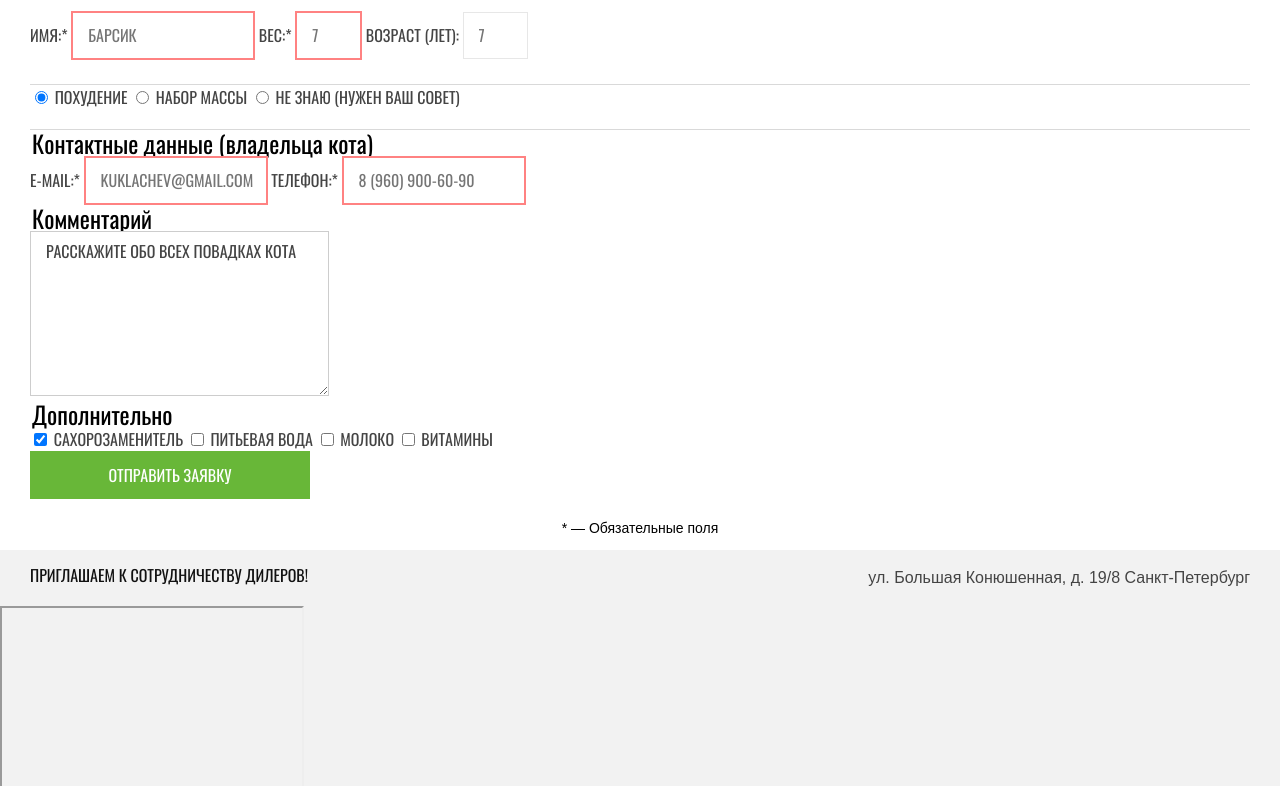
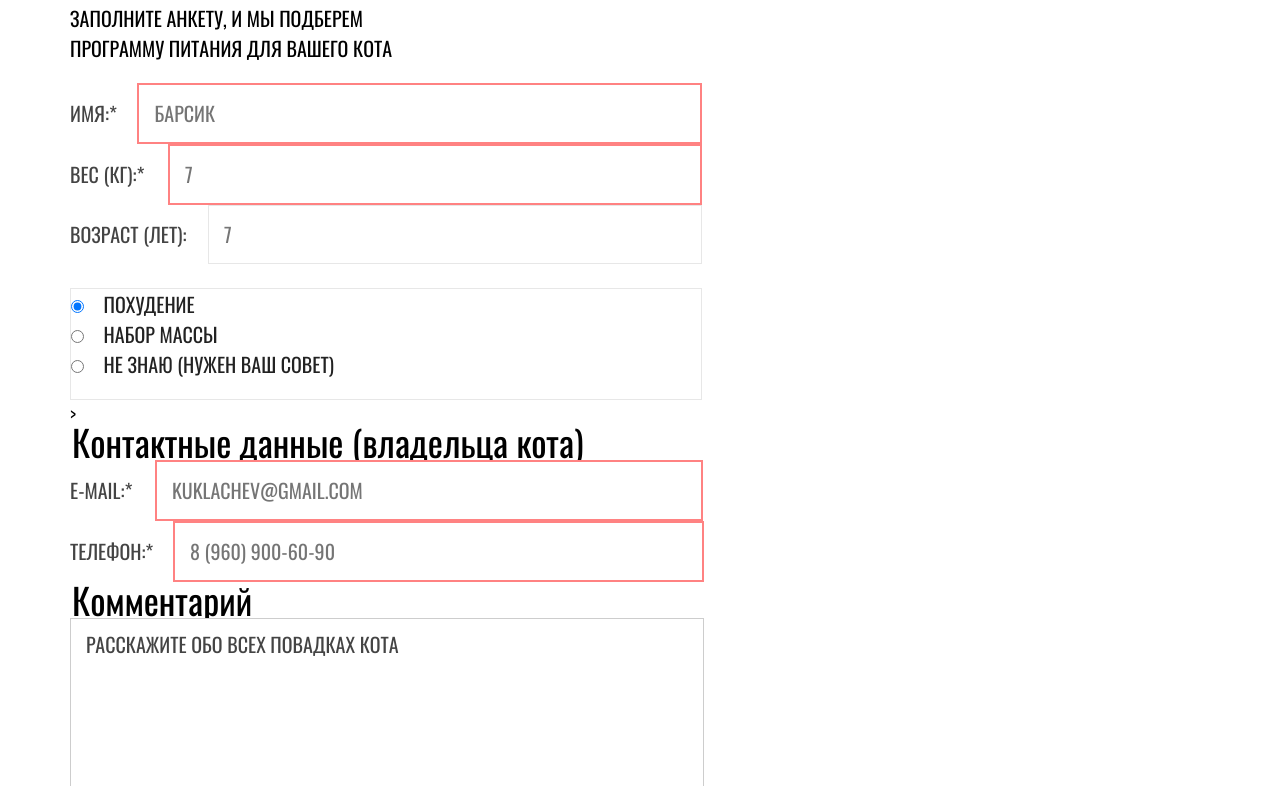
Before and after one commit to maximilian-marshak/253205-cat-energy-21, a website: page source/form.html in a window 1280 px wide. Shown: the part 165-951 px from the top of the page. Drawn offline with nearby package versions, Linux system fonts and the light colour scheme; files that its build step writes are made by us from their sources.

Commit message:
Сетка страницы формы

```diff
--- a/source/form.html
+++ b/source/form.html
@@ -51,6 +51,7 @@
       <!--form title-->
 
       <section class="form-page wrapper">
+        <div class="form-wrapper">
           <h1 class="form-page__title title">
             Подбор программы
           </h1>
@@ -61,61 +62,63 @@
           <!--form-->
 
           <form action="https://echo.htmlacademy.ru" class="form-page__form" method="GET">
-
+            <div class="form-common-wrapper">
               <!--form common fields-->
 
               <fieldset class="form-page__common">
                 <label class="form-page__label" for="name">
                   Имя:*
-              <input class="form-page__input" type="text" name="name" id="name" required placeholder="Барсик">
+                  <input class="form-page__input form-page__input--name" type="text" name="name" id="name" required placeholder="Барсик">
                 </label>
                 <label class="form-page__label" for="weight">
-              Вес:*
-              <input class="form-page__input" type="number" name="weight" id="weight" min="0" max="60" required placeholder="7">
+                  Вес (кг):*
+                  <input class="form-page__input form-page__input--weight" type="number" name="weight" id="weight" min="0" max="60" required placeholder="7">
                 </label>
                 <label class="form-page__label" for="age">
                   Возраст (лет):
-              <input class="form-page__input" type="number" name="age" id="age" min="0" max="20" placeholder="7">
+                  <input class="form-page__input form-page__input--age" type="number" name="age" id="age" min="0" max="20" placeholder="7">
                 </label>
               </fieldset>
 
               <!--form preferences fields-->
 
               <fieldset class="form-page__preferences">
-            <label class="form-page__label" for="weightLoss">
-              <input class="form-page__input" type="radio" name="preference" id="weightLoss" value="Weight_loss" checked>
+                <label class="form-page__label form-page__label--radio" for="weightLoss">
+                  <input class="form-page__input form-page__input--radio" type="radio" name="preference" id="weightLoss" value="Weight_loss" checked>
                   Похудение
                 </label>
-            <label class="form-page__label" for="weightGain">
-              <input class="form-page__input" type="radio" name="preference" id="weightGain" value="Weight_gain">
+                <label class="form-page__label form-page__label--radio" for="weightGain">
+                  <input class="form-page__input form-page__input--radio" type="radio" name="preference" id="weightGain" value="Weight_gain">
                   Набор массы
                 </label>
-            <label class="form-page__label" for="needAdvice">
-              <input class="form-page__input" type="radio" name="preference" id="needAdvice" value="Advice">
+                <label class="form-page__label form-page__label--radio" for="needAdvice">
+                  <input class="form-page__input form-page__input--radio" type="radio" name="preference" id="needAdvice" value="Advice">
                   Не знаю (Нужен ваш совет)
                 </label>
               </fieldset>
 
+            </div>>
+
             <!--form contact fields-->
 
             <fieldset class="form-page__contact">
-            <legend class="form-page__contact-title">
+              <legend class="form-page__contact-title form-page__legend">
                 Контактные данные (владельца кота)
               </legend>
-            <label class="form-page__label" for="contactEmail">
+              <label class="form-page__label form-page__label--contact" for="contactEmail">
                 E-mail:*
-              <input class="form-page__input" type="email" name="contact" id="contactEmail" required placeholder="kuklachev@gmail.com">
+                <input class="form-page__input form-page__input--email" type="email" name="contact" id="contactEmail" required placeholder="kuklachev@gmail.com">
               </label>
-            <label class="form-page__label" for="contactTel">
+              <label class="form-page__label form-page__label--contact" for="contactTel">
                 Телефон:*
-              <input class="form-page__input" type="tel" name="contact" id="contactTel" required placeholder="8 (960) 900-60-90" pattern="[\+]\d{1}\s[\(]\d{3}[\)]\s\d{3}[\-]\d{2}[\-]\d{2}" minlength="18" maxlength="18">
+                <input class="form-page__input form-page__input--tel" type="tel" name="contact" id="contactTel" required placeholder="8 (960) 900-60-90" pattern="[\+]\d{1}\s[\(]\d{3}[\)]\s\d{3}[\-]\d{2}[\-]\d{2}" minlength="18" maxlength="18">
               </label>
             </fieldset>
 
             <!--form text field-->
 
             <fieldset class="form-page__comment">
-            <legend class="form-page__comment-title">
+              <legend class="form-page__comment-title form-page__legend">
                 Комментарий
               </legend>
               <textarea class="form-page__textarea" name="comment">Расскажите обо всех повадках кота
@@ -125,22 +128,22 @@
             <!--form additional fields-->
 
             <fieldset class="form-page__additional">
-            <legend class="form-page__additional-title">
+              <legend class="form-page__additional-title form-page__legend">
                 Дополнительно
               </legend>
-            <label class="form-page__label" for="sugarSubstitute">
+              <label class="form-page__label form-page__label--checkbox" for="sugarSubstitute">
                 <input class="form-page__input" type="checkbox" name="additional" id="sugarSubstitute" value="Sugar_substitute" checked>
                 Сахорозаменитель
               </label>
-            <label class="form-page__label" for="drinkingWater">
+              <label class="form-page__label form-page__label--checkbox" for="drinkingWater">
                 <input class="form-page__input" type="checkbox" name="additional" id="drinkingWater" value="Drinking_water">
                 Питьевая вода
               </label>
-            <label class="form-page__label" for="milk">
+              <label class="form-page__label form-page__label--checkbox" for="milk">
                 <input class="form-page__input" type="checkbox" name="additional" id="milk" value="Milk">
                 Молоко
               </label>
-            <label class="form-page__label" for="vitamins">
+              <label class="form-page__label form-page__label--checkbox" for="vitamins">
                 <input class="form-page__input" type="checkbox" name="additional" id="vitamins" value="Vitamins">
                 Витамины
               </label>
@@ -153,6 +156,7 @@
               * — Обязательные поля
             </p>
           </form>
+        </div>
       </section>
 
       <!--main map block-->
@@ -170,7 +174,7 @@
           </div>
         </div>
         <div class="map__map">
-          <iframe src="https://yandex.by/map-widget/v1/-/CCUEbHCx0A" height="362" allowfullscreen="" style="position:relative;">
+          <iframe src="https://yandex.by/map-widget/v1/-/CCUEbHCx0A" width="100%" height="362" allowfullscreen="" style="position:relative;">
           </iframe>
         </div>
       </section>
--- a/source/less/form/form-page.less
+++ b/source/less/form/form-page.less
@@ -1,3 +1,43 @@
+.form-wrapper {
+  @media (min-width: @tablet-width) {
+    padding-left: 40px;
+  }
+
+  @media (min-width: @desktop-width) {
+    padding-left: 0;
+  }
+}
+
+.form-page__title {
+  line-height: 36px;
+  margin-top: 0;
+  margin-bottom: 37px;
+
+  @media (min-width: @tablet-width) {
+    line-height: 60px;
+  }
+}
+
+.form-page__description {
+  font-family: @font-family-origin;
+  font-weight: 400;
+  font-size: 14px;
+  line-height: 18px;
+  text-transform: uppercase;
+
+  @media (min-width: @tablet-width) {
+    max-width: 323px;
+    font-size: 20px;
+    line-height: 30px;
+  }
+}
+
+.form-common-wrapper {
+  @media (min-width: @desktop-width) {
+    display: flex;
+  }
+}
+
 .form-page__common,
 .form-page__preferences,
 .form-page__contact,
@@ -9,31 +49,140 @@
 }
 
 .form-page__common {
+  display: flex;
+  flex-direction: column;
   padding-bottom: 24px;
   border-bottom: 1px solid @gray-color-darker;
+
+  @media (min-width: @tablet-width) {
+    border-bottom: none;
+  }
+
+  @media (min-width: @desktop-width) {
+    width: 570px;
+    margin-right: 80px;
+  }
+}
+
+.form-page__input--name {
+  width: 203px;
+  margin-left: 14px;
+
+  @media (min-width: @tablet-width) {
+    width: 544px;
+    margin-left: 16px;
+  }
+
+  @media (min-width: @desktop-width) {
+    width: 480px;
+  }
+}
+
+.form-page__input--weight {
+  width: 178px;
+  margin-left: 17px;
+
+  @media (min-width: @tablet-width) {
+    width: 513px;
+    margin-left: 19px;
+  }
+
+  @media (min-width: @desktop-width) {
+    width: 449px;
+  }
+}
+
+.form-page__input--age {
+  width: 148px;
+  margin-left: 16px;
+
+  @media (min-width: @tablet-width) {
+    width: 475px;
+    margin-left: 17px;
+  }
+
+  @media (min-width: @desktop-width) {
+    width: 412px;
+  }
 }
 
 .form-page__preferences {
+  display: flex;
+  flex-direction: column;
   padding-bottom: 20px;
   border-bottom: 1px solid @gray-color-darker;
+
+  @media (min-width: @tablet-width) {
+    width: 630px;
+    border: 1px solid @special-lightest-gray;
+  }
+
+  @media (min-width: @desktop-width) {
+    width: 570px;
+  }
 }
 
-.form-page__title {
-  line-height: 36px;
-  margin-top: 0;
-  margin-bottom: 37px;
+.form-page__input--radio {
+  margin: 0;
+  margin-right: 15px;
 }
 
-.form-page__description {
-  font-family: @font-family-origin;
-  font-weight: 400;
-  font-size: 14px;
-  line-height: 18px;
-  text-transform: uppercase;
+.form-page__contact {
+  display: flex;
+  flex-direction: column;
+
+  @media (min-width: @desktop-width) {
+    flex-direction: row;
+  }
+}
+
+.form-page__label--contact {
+  @media (min-width: @desktop-width) {
+    width: 570px;
+  }
+}
+
+.form-page__label--contact:first-of-type {
+  @media (min-width: @desktop-width) {
+    margin-right: 80px;
+  }
+}
+
+
+.form-page__input--email {
+  width: 193px;
+  margin-left: 12px;
+
+  @media (min-width: @tablet-width) {
+    width: 527px;
+    margin-left: 18px;
+  }
+
+  @media (min-width: @desktop-width) {
+    width: 464px;
+  }
+}
+
+.form-page__input--tel {
+  width: 178px;
+  margin-left: 10px;
+
+  @media (min-width: @tablet-width) {
+    width: 510px;
+    margin-left: 15px;
+  }
+
+  @media (min-width: @desktop-width) {
+    width: 446px;
+  }
 }
 
 .form-page__label {
   .form-label;
+}
+
+.form-page__label--radio {
+  color: @special_darker-gray;
 }
 
 .form-page__input {
@@ -62,13 +211,66 @@
   .form-title;
 }
 
+.form-page__legend {
+  @media (min-width: @tablet-width) {
+    font-size: 36px;
+    line-height: 36px;
+  }
+}
+
 .form-page__textarea {
-  width: 280px;
+  width: 260px;
   height: 151px;
   padding-top: 10px;
   padding-left: 15px;
   border: 1px solid @special-lighter-gray;
   .form-label;
+
+  @media (min-width: @tablet-width) {
+    width: 615px;
+    height: 174px;
+  }
+
+  @media (min-width: @desktop-width) {
+    width: 1200px;
+  }
+}
+
+.form-page__additional {
+  display: flex;
+  flex-direction: column;
+
+  @media (min-width: @tablet-width) {
+    flex-direction: row;
+    flex-wrap: wrap;
+  }
+}
+
+.form-page__label--checkbox {
+  color: @black-color;
+
+  @media (min-width: @tablet-width) {
+    width: 221px;
+    margin-right: 123px;
+  }
+
+  @media (min-width: @desktop-width) {
+    margin-right: 104px;
+  }
+}
+
+.form-page__label--checkbox:nth-of-type(2n) {
+  margin-right: 0;
+
+  @media (min-width: @desktop-width) {
+    margin-right: 104px;
+  }
+}
+
+.form-page__label--checkbox:last-of-type {
+  @media (min-width: @desktop-width) {
+    margin-right: 0;
+  }
 }
 
 .form-page__button {
@@ -77,6 +279,17 @@
   line-height: 20px;
   border: none;
   margin-bottom: 21px;
+
+  @media (min-width: @tablet-width) {
+    display: inline-block;
+    font-size: 20px;
+    margin-right: 60px;
+  }
+
+  @media (min-width: @desktop-width) {
+    width: 570px;
+    margin-right: 80px;
+  }
 }
 
 .form-page__button:hover {
@@ -98,4 +311,8 @@
   font-size: 14px;
   line-height: 16px;
   text-align: center;
+
+  @media (min-width: @tablet-width) {
+    display: inline-block;
+  }
 }
--- a/source/less/global.less
+++ b/source/less/global.less
@@ -107,6 +107,11 @@
   line-height: 18px;
   text-transform: uppercase;
   color: @special-dark-gray;
+
+  @media (min-width: @tablet-width) {
+    font-size: 20px;
+    line-height: 30px;
+  }
 }
 
 .form-title () {
```
Lines whose indentation alone changed are shown as unchanged.
